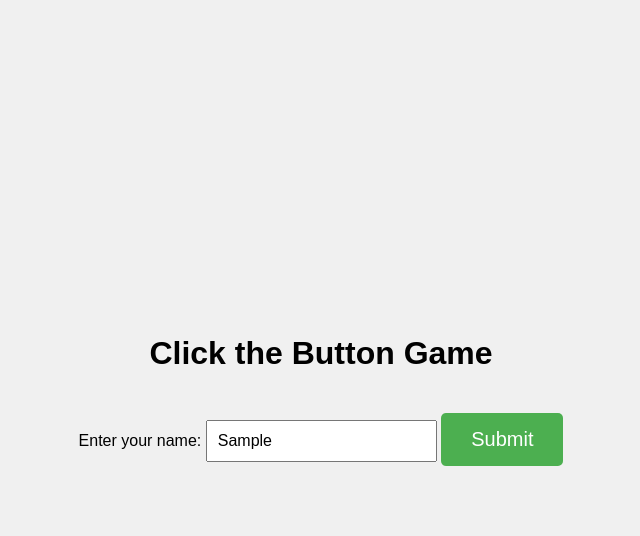
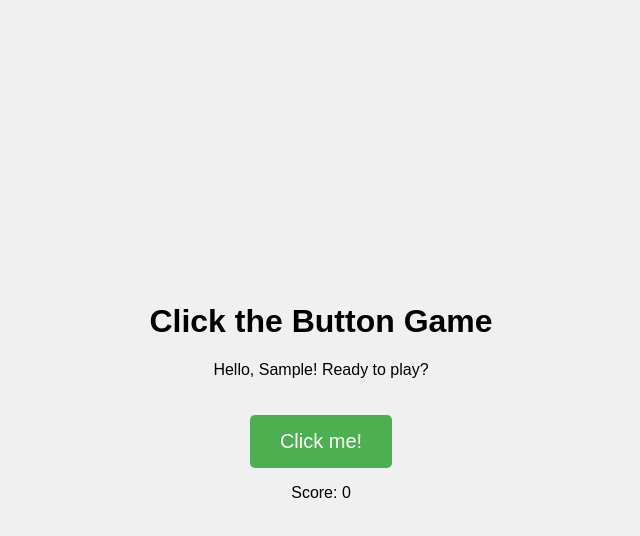
Before and after one commit to dlacko81/click-game, a plain HTML site: page index.html in a window 1280 px wide. Both pictures are taken after typing "Sample" into the empty fields and a click on the button "Submit". Shown: the whole page, without its empty margins (319-959 px from the left). Drawn offline with Linux system fonts and the light colour scheme.

Commit message:
Update index.html

```diff
--- a/index.html
+++ b/index.html
@@ -18,5 +18,19 @@
     </div>
 
     <!-- Game Button and Score Display -->
-    <div id="game-section
-<script src="script.js"></script>
+    <div id="game-section" style="display:none;">
+      <p>Hello, <span id="player-display-name"></span>! Ready to play?</p>
+      <button id="click-btn">Click me!</button>
+      <p id="score">Score: 0</p>
+    </div>
+
+    <!-- Final Results -->
+    <div id="results-section" style="display:none;">
+      <h2>Game Over!</h2>
+      <p>Your final score is: <span id="final-score"></span></p>
+    </div>
+  </div>
+
+  <script src="script.js"></script>
+</body>
+</html>
```
